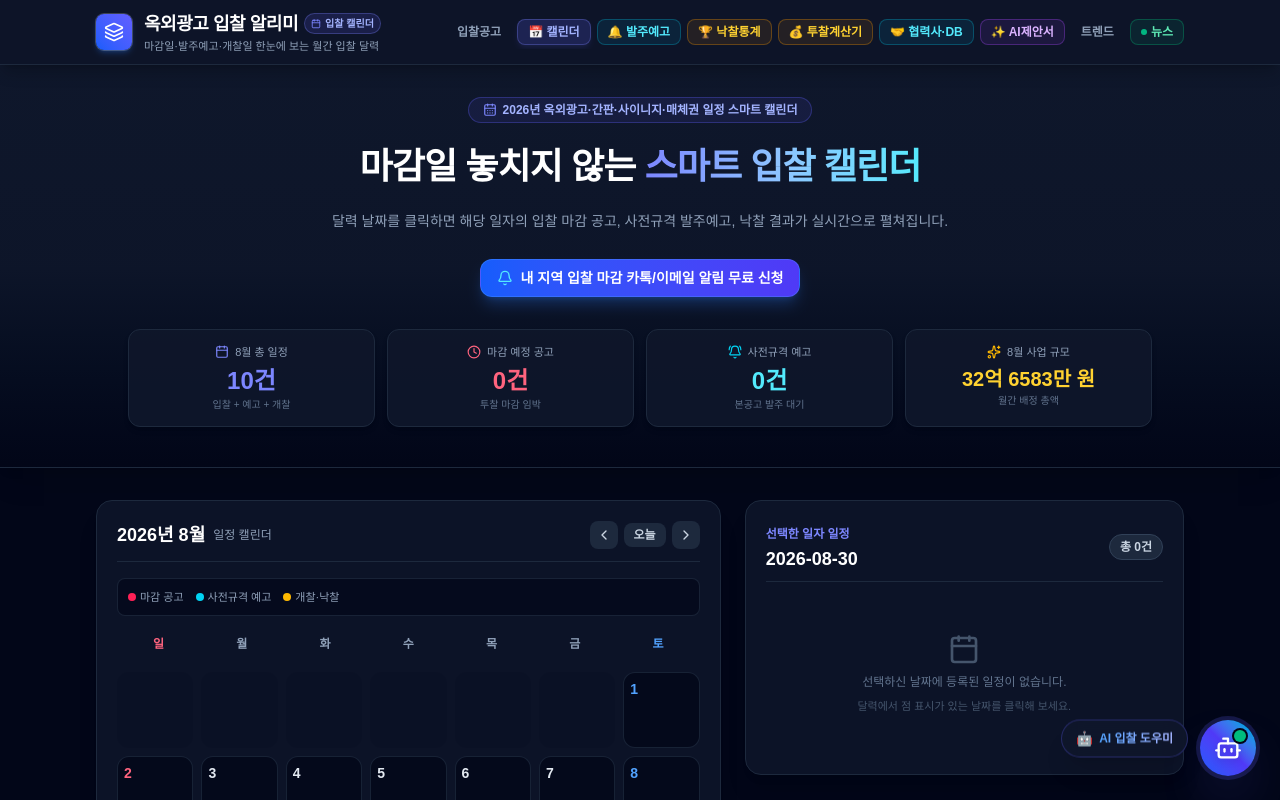
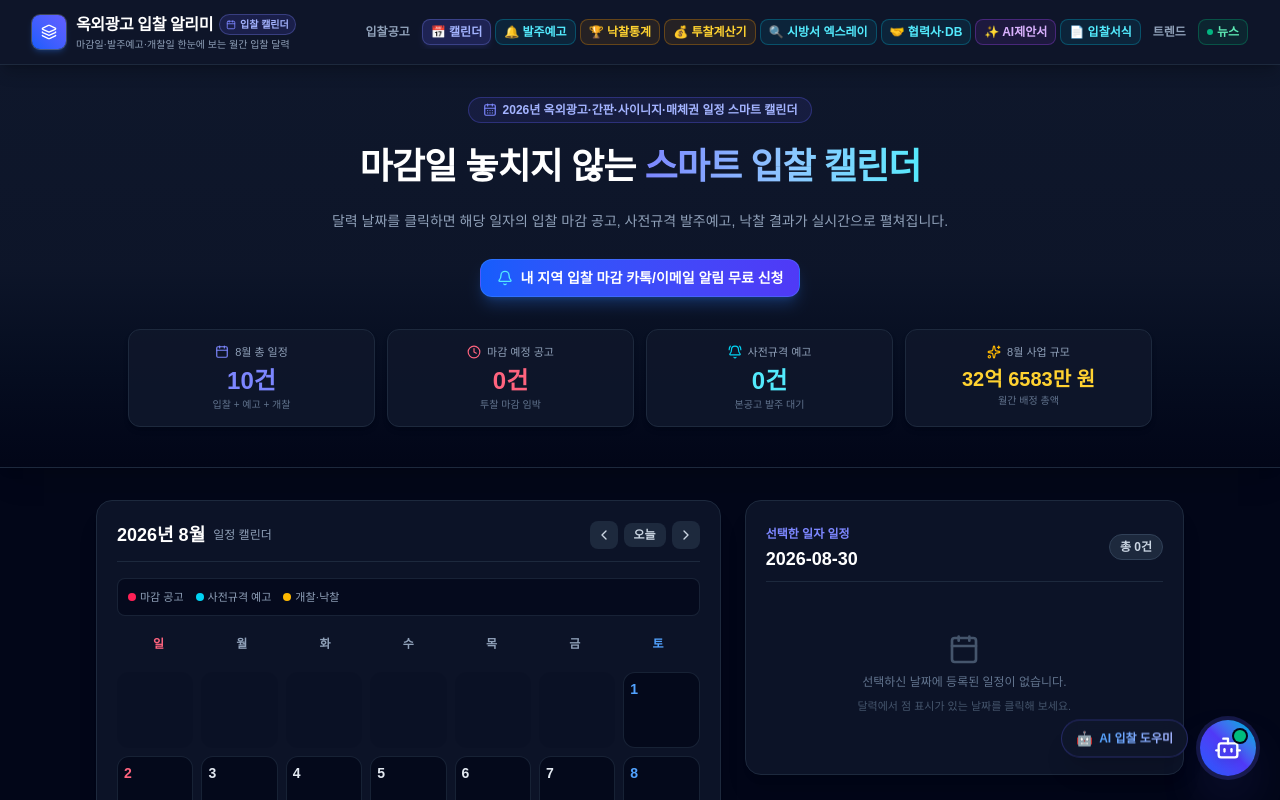
Before and after one commit to parkyoung07/ad-bids-info, a Next.js app: page /calendar in a window 1280 px wide. Shown: the top 800 px of the page. Built offline with nearby package versions, Linux system fonts and the light colour scheme.

Commit message:
fix(ui): prevent right-side navigation text cutoff and ensure full visibility of bid menus and tooltips

```diff
--- a/public/data/news.json
+++ b/public/data/news.json
@@ -1,5 +1,5 @@
 {
-  "updatedAt": "2026-09-02T00:10:54.434Z",
+  "updatedAt": "2026-09-02T00:22:46.120Z",
   "totalCount": 6,
   "isLiveApi": false,
   "categories": [
--- a/src/app/bids/[id]/page.tsx
+++ b/src/app/bids/[id]/page.tsx
@@ -112,76 +112,88 @@ export default async function BidDetailPage({ params }: PageProps) {
   return (
     <div className="min-h-screen bg-slate-950 text-slate-100 flex flex-col selection:bg-blue-500 selection:text-white">
       {/* 상단 네비게이션 헤더 */}
-      <header className="sticky top-0 z-40 bg-slate-900/90 backdrop-blur-md border-b border-slate-800 shadow-md">
-        <div className="max-w-6xl mx-auto px-4 sm:px-6 lg:px-8">
-          <div className="flex items-center justify-between h-14 sm:h-16">
+      <header className="sticky top-0 z-40 bg-slate-900/95 backdrop-blur-md border-b border-slate-800 shadow-md">
+        <div className="max-w-7xl mx-auto px-3 sm:px-6 lg:px-8">
+          <div className="flex items-center justify-between h-14 sm:h-16 gap-2">
             <Link
               href="/"
-              className="flex items-center space-x-2.5 sm:space-x-3 text-white hover:text-blue-400 transition-colors shrink-0"
+              className="flex items-center space-x-2 sm:space-x-2.5 text-white hover:text-blue-400 transition-colors shrink-0 group"
             >
-              <div className="w-8 h-8 sm:w-9 sm:h-9 rounded-lg bg-gradient-to-tr from-blue-600 to-indigo-500 flex items-center justify-center shadow-md shadow-blue-500/25 ring-1 ring-white/20 shrink-0">
-                <Layers className="w-4 h-4 sm:w-5 sm:h-5 text-white" />
+              <div className="w-8 h-8 sm:w-8.5 sm:h-8.5 rounded-lg bg-gradient-to-tr from-blue-600 to-indigo-500 flex items-center justify-center shadow-md shadow-blue-500/25 ring-1 ring-white/20 group-hover:scale-105 transition-transform shrink-0">
+                <Layers className="w-4 h-4 text-white" />
               </div>
               <div className="whitespace-nowrap">
-                <span className="font-bold text-base sm:text-lg tracking-tight">
+                <span className="font-bold text-sm sm:text-base tracking-tight">
                   옥외광고 입찰 알리미
                 </span>
               </div>
             </Link>
 
-            <div className="flex items-center gap-2 sm:gap-3 overflow-x-auto scrollbar-none py-1">
-              <nav className="flex items-center gap-1 sm:gap-1.5 shrink-0">
+            <div className="flex items-center gap-1.5 overflow-x-auto scrollbar-none py-1">
+              <nav className="flex items-center gap-1 shrink-0">
                 <Link
                   href="/"
-                  className="whitespace-nowrap px-2.5 py-1 rounded-lg text-xs font-semibold text-slate-400 hover:text-white hover:bg-slate-800 transition-colors"
+                  className="whitespace-nowrap px-2 py-1 rounded-lg text-[11px] sm:text-xs font-semibold text-slate-400 hover:text-white hover:bg-slate-800 transition-colors"
                 >
                   입찰공고
                 </Link>
                 <Link
                   href="/calendar"
-                  className="whitespace-nowrap px-2.5 py-1 rounded-lg text-xs font-semibold text-indigo-300 hover:text-indigo-200 hover:bg-slate-800 transition-all border border-indigo-500/30 bg-indigo-500/10"
+                  className="whitespace-nowrap px-2 py-1 rounded-lg text-[11px] sm:text-xs font-semibold text-indigo-300 hover:text-indigo-200 hover:bg-slate-800 transition-all border border-indigo-500/30 bg-indigo-500/10"
                 >
                   📅 캘린더
                 </Link>
                 <Link
                   href="/prespec"
-                  className="whitespace-nowrap px-2.5 py-1 rounded-lg text-xs font-semibold text-cyan-300 hover:text-cyan-200 hover:bg-slate-800 transition-all border border-cyan-500/30 bg-cyan-500/10"
+                  className="whitespace-nowrap px-2 py-1 rounded-lg text-[11px] sm:text-xs font-semibold text-cyan-300 hover:text-cyan-200 hover:bg-slate-800 transition-all border border-cyan-500/30 bg-cyan-500/10"
                 >
                   🔔 발주예고
                 </Link>
                 <Link
                   href="/results"
-                  className="whitespace-nowrap px-2.5 py-1 rounded-lg text-xs font-semibold text-amber-300 hover:text-amber-200 hover:bg-slate-800 transition-all border border-amber-500/30 bg-amber-500/10"
+                  className="whitespace-nowrap px-2 py-1 rounded-lg text-[11px] sm:text-xs font-semibold text-amber-300 hover:text-amber-200 hover:bg-slate-800 transition-all border border-amber-500/30 bg-amber-500/10"
                 >
                   🏆 낙찰통계
                 </Link>
                 <Link
                   href="/calculator"
-                  className="whitespace-nowrap px-2.5 py-1 rounded-lg text-xs font-semibold text-amber-300 hover:text-amber-200 hover:bg-slate-800 transition-all border border-amber-500/30 bg-amber-500/10"
+                  className="whitespace-nowrap px-2 py-1 rounded-lg text-[11px] sm:text-xs font-semibold text-amber-300 hover:text-amber-200 hover:bg-slate-800 transition-all border border-amber-500/30 bg-amber-500/10"
                 >
                   💰 투찰계산기
                 </Link>
                 <Link
+                  href="/spec-xray"
+                  className="whitespace-nowrap px-2 py-1 rounded-lg text-[11px] sm:text-xs font-semibold text-cyan-300 hover:text-cyan-200 hover:bg-slate-800 transition-all border border-cyan-500/30 bg-cyan-500/10"
+                >
+                  🔍 시방서 엑스레이
+                </Link>
+                <Link
                   href="/partners"
-                  className="whitespace-nowrap px-2.5 py-1 rounded-lg text-xs font-semibold text-cyan-300 hover:text-cyan-200 hover:bg-slate-800 transition-all border border-cyan-500/30 bg-cyan-500/10"
+                  className="whitespace-nowrap px-2 py-1 rounded-lg text-[11px] sm:text-xs font-semibold text-cyan-300 hover:text-cyan-200 hover:bg-slate-800 transition-all border border-cyan-500/30 bg-cyan-500/10"
                 >
                   🤝 협력사·DB
                 </Link>
                 <Link
                   href="/proposal"
-                  className="whitespace-nowrap px-2.5 py-1 rounded-lg text-xs font-semibold text-purple-300 hover:text-purple-200 hover:bg-slate-800 transition-all border border-purple-500/30 bg-purple-500/10"
+                  className="whitespace-nowrap px-2 py-1 rounded-lg text-[11px] sm:text-xs font-semibold text-purple-300 hover:text-purple-200 hover:bg-slate-800 transition-all border border-purple-500/30 bg-purple-500/10"
                 >
                   ✨ AI제안서
                 </Link>
                 <Link
+                  href="/forms"
+                  className="whitespace-nowrap px-2 py-1 rounded-lg text-[11px] sm:text-xs font-semibold text-cyan-300 hover:text-cyan-200 hover:bg-slate-800 transition-all border border-cyan-500/30 bg-cyan-500/10"
+                >
+                  📄 입찰서식
+                </Link>
+                <Link
                   href="/blog"
-                  className="whitespace-nowrap px-2.5 py-1 rounded-lg text-xs font-semibold text-slate-400 hover:text-white hover:bg-slate-800 transition-colors"
+                  className="whitespace-nowrap px-2 py-1 rounded-lg text-[11px] sm:text-xs font-semibold text-slate-400 hover:text-white hover:bg-slate-800 transition-colors"
                 >
                   트렌드
                 </Link>
                 <Link
                   href="/news"
-                  className="whitespace-nowrap px-2.5 py-1 rounded-lg text-xs font-bold text-emerald-300 hover:text-emerald-200 hover:bg-slate-800 transition-all border border-emerald-500/30 bg-emerald-500/10 flex items-center gap-1"
+                  className="whitespace-nowrap px-2 py-1 rounded-lg text-[11px] sm:text-xs font-bold text-emerald-300 hover:text-emerald-200 hover:bg-slate-800 transition-all border border-emerald-500/30 bg-emerald-500/10 flex items-center gap-1"
                 >
                   <span className="w-1.5 h-1.5 rounded-full bg-emerald-400 animate-pulse"></span>
                   뉴스
@@ -190,10 +202,10 @@ export default async function BidDetailPage({ params }: PageProps) {
 
               <Link
                 href="/"
-                className="whitespace-nowrap inline-flex items-center gap-1.5 text-xs font-semibold text-slate-300 hover:text-white bg-slate-800 hover:bg-slate-700 px-3 py-1.5 rounded-xl border border-slate-700 transition-colors shrink-0"
+                className="whitespace-nowrap inline-flex items-center gap-1 text-xs font-semibold text-slate-300 hover:text-white bg-slate-800 hover:bg-slate-700 px-2.5 py-1 rounded-lg border border-slate-700 transition-colors shrink-0"
               >
                 <ArrowLeft className="w-3.5 h-3.5" />
-                <span>목록으로</span>
+                <span>목록</span>
               </Link>
             </div>
           </div>
--- a/src/app/calendar/page.tsx
+++ b/src/app/calendar/page.tsx
@@ -259,82 +259,94 @@ export default function CalendarPage() {
   return (
     <div className="flex flex-col min-h-screen bg-slate-950 text-slate-100 selection:bg-blue-500 selection:text-white">
       {/* 상단 네비게이션 헤더 */}
-      <header className="sticky top-0 z-40 bg-slate-900/90 backdrop-blur-md border-b border-slate-800 shadow-lg shadow-black/20">
-        <div className="max-w-6xl mx-auto px-4 sm:px-6 lg:px-8">
-          <div className="flex items-center justify-between h-14 sm:h-16">
-            <Link href="/" className="flex items-center space-x-2.5 sm:space-x-3 group shrink-0">
-              <div className="w-8 h-8 sm:w-9 sm:h-9 rounded-lg bg-gradient-to-tr from-blue-600 to-indigo-500 flex items-center justify-center shadow-md shadow-blue-500/25 ring-1 ring-white/20 group-hover:scale-105 transition-transform shrink-0">
-                <Layers className="w-4 h-4 sm:w-5 sm:h-5 text-white" />
+      <header className="sticky top-0 z-40 bg-slate-900/95 backdrop-blur-md border-b border-slate-800 shadow-lg shadow-black/20">
+        <div className="max-w-7xl mx-auto px-3 sm:px-6 lg:px-8">
+          <div className="flex items-center justify-between h-14 sm:h-16 gap-2">
+            <Link href="/" className="flex items-center space-x-2 sm:space-x-2.5 group shrink-0">
+              <div className="w-8 h-8 sm:w-8.5 sm:h-8.5 rounded-lg bg-gradient-to-tr from-blue-600 to-indigo-500 flex items-center justify-center shadow-md shadow-blue-500/25 ring-1 ring-white/20 group-hover:scale-105 transition-transform shrink-0">
+                <Layers className="w-4 h-4 text-white" />
               </div>
               <div className="whitespace-nowrap">
                 <div className="flex items-center gap-1.5">
-                  <span className="text-base sm:text-lg font-bold tracking-tight text-white group-hover:text-blue-400 transition-colors">
+                  <span className="text-sm sm:text-base font-bold tracking-tight text-white group-hover:text-blue-400 transition-colors">
                     옥외광고 입찰 알리미
                   </span>
-                  <span className="inline-flex items-center gap-1 text-[10px] font-bold px-1.5 py-0.5 rounded-full bg-indigo-500/15 text-indigo-300 border border-indigo-400/30">
+                  <span className="inline-flex items-center gap-1 text-[9px] sm:text-[10px] font-bold px-1.5 py-0.5 rounded-full bg-indigo-500/15 text-indigo-300 border border-indigo-400/30">
                     <CalendarIcon className="w-2.5 h-2.5 text-indigo-400" />
                     입찰 캘린더
                   </span>
                 </div>
-                <p className="text-[11px] text-slate-400 hidden sm:block">
+                <p className="text-[10px] text-slate-400 hidden xl:block">
                   마감일·발주예고·개찰일 한눈에 보는 월간 입찰 달력
                 </p>
               </div>
             </Link>
 
-            <div className="flex items-center gap-2 sm:gap-3 overflow-x-auto scrollbar-none py-1">
-              <nav className="flex items-center gap-1 sm:gap-1.5 shrink-0">
+            <div className="flex items-center gap-1.5 overflow-x-auto scrollbar-none py-1">
+              <nav className="flex items-center gap-1 shrink-0">
                 <Link
                   href="/"
-                  className="whitespace-nowrap px-2.5 py-1 rounded-lg text-xs font-semibold text-slate-400 hover:text-white hover:bg-slate-800 transition-all"
+                  className="whitespace-nowrap px-2 py-1 rounded-lg text-[11px] sm:text-xs font-semibold text-slate-400 hover:text-white hover:bg-slate-800 transition-all"
                 >
                   입찰공고
                 </Link>
                 <Link
                   href="/calendar"
-                  className="whitespace-nowrap px-2.5 py-1 rounded-lg text-xs font-bold bg-indigo-500/20 text-indigo-300 border border-indigo-400/30 shadow-md shadow-indigo-500/10"
+                  className="whitespace-nowrap px-2 py-1 rounded-lg text-[11px] sm:text-xs font-bold bg-indigo-500/20 text-indigo-300 border border-indigo-400/30 shadow-md shadow-indigo-500/10"
                 >
                   📅 캘린더
                 </Link>
                 <Link
                   href="/prespec"
-                  className="whitespace-nowrap px-2.5 py-1 rounded-lg text-xs font-semibold text-cyan-300 hover:text-cyan-200 hover:bg-slate-800 transition-all border border-cyan-500/30 bg-cyan-500/10"
+                  className="whitespace-nowrap px-2 py-1 rounded-lg text-[11px] sm:text-xs font-semibold text-cyan-300 hover:text-cyan-200 hover:bg-slate-800 transition-all border border-cyan-500/30 bg-cyan-500/10"
                 >
                   🔔 발주예고
                 </Link>
                 <Link
                   href="/results"
-                  className="whitespace-nowrap px-2.5 py-1 rounded-lg text-xs font-semibold text-amber-300 hover:text-amber-200 hover:bg-slate-800 transition-all border border-amber-500/30 bg-amber-500/10"
+                  className="whitespace-nowrap px-2 py-1 rounded-lg text-[11px] sm:text-xs font-semibold text-amber-300 hover:text-amber-200 hover:bg-slate-800 transition-all border border-amber-500/30 bg-amber-500/10"
                 >
                   🏆 낙찰통계
                 </Link>
                 <Link
                   href="/calculator"
-                  className="whitespace-nowrap px-2.5 py-1 rounded-lg text-xs font-semibold text-amber-300 hover:text-amber-200 hover:bg-slate-800 transition-all border border-amber-500/30 bg-amber-500/10"
+                  className="whitespace-nowrap px-2 py-1 rounded-lg text-[11px] sm:text-xs font-semibold text-amber-300 hover:text-amber-200 hover:bg-slate-800 transition-all border border-amber-500/30 bg-amber-500/10"
                 >
                   💰 투찰계산기
                 </Link>
                 <Link
+                  href="/spec-xray"
+                  className="whitespace-nowrap px-2 py-1 rounded-lg text-[11px] sm:text-xs font-semibold text-cyan-300 hover:text-cyan-200 hover:bg-slate-800 transition-all border border-cyan-500/30 bg-cyan-500/10"
+                >
+                  🔍 시방서 엑스레이
+                </Link>
+                <Link
                   href="/partners"
-                  className="whitespace-nowrap px-2.5 py-1 rounded-lg text-xs font-semibold text-cyan-300 hover:text-cyan-200 hover:bg-slate-800 transition-all border border-cyan-500/30 bg-cyan-500/10"
+                  className="whitespace-nowrap px-2 py-1 rounded-lg text-[11px] sm:text-xs font-semibold text-cyan-300 hover:text-cyan-200 hover:bg-slate-800 transition-all border border-cyan-500/30 bg-cyan-500/10"
                 >
                   🤝 협력사·DB
                 </Link>
                 <Link
                   href="/proposal"
-                  className="whitespace-nowrap px-2.5 py-1 rounded-lg text-xs font-semibold text-purple-300 hover:text-purple-200 hover:bg-slate-800 transition-all border border-purple-500/30 bg-purple-500/10"
+                  className="whitespace-nowrap px-2 py-1 rounded-lg text-[11px] sm:text-xs font-semibold text-purple-300 hover:text-purple-200 hover:bg-slate-800 transition-all border border-purple-500/30 bg-purple-500/10"
                 >
                   ✨ AI제안서
                 </Link>
                 <Link
+                  href="/forms"
+                  className="whitespace-nowrap px-2 py-1 rounded-lg text-[11px] sm:text-xs font-semibold text-cyan-300 hover:text-cyan-200 hover:bg-slate-800 transition-all border border-cyan-500/30 bg-cyan-500/10"
+                >
+                  📄 입찰서식
+                </Link>
+                <Link
                   href="/blog"
-                  className="whitespace-nowrap px-2.5 py-1 rounded-lg text-xs font-semibold text-slate-400 hover:text-white hover:bg-slate-800 transition-all"
+                  className="whitespace-nowrap px-2 py-1 rounded-lg text-[11px] sm:text-xs font-semibold text-slate-400 hover:text-white hover:bg-slate-800 transition-all"
                 >
                   트렌드
                 </Link>
                 <Link
                   href="/news"
-                  className="whitespace-nowrap px-2.5 py-1 rounded-lg text-xs font-bold text-emerald-300 hover:text-emerald-200 hover:bg-slate-800 transition-all border border-emerald-500/30 bg-emerald-500/10 flex items-center gap-1"
+                  className="whitespace-nowrap px-2 py-1 rounded-lg text-[11px] sm:text-xs font-bold text-emerald-300 hover:text-emerald-200 hover:bg-slate-800 transition-all border border-emerald-500/30 bg-emerald-500/10 flex items-center gap-1"
                 >
                   <span className="w-1.5 h-1.5 rounded-full bg-emerald-400 animate-pulse"></span>
                   뉴스
--- a/src/components/Chatbot.tsx
+++ b/src/components/Chatbot.tsx
@@ -295,9 +295,9 @@ export default function Chatbot() {
       {/* 1. 플로팅 챗봇 버튼 */}
       <div className="fixed bottom-5 right-5 sm:bottom-6 sm:right-6 z-50 flex items-center gap-3">
         {!isOpen && (
-          <div className="hidden sm:flex items-center gap-1.5 bg-slate-900/95 backdrop-blur-md text-white text-xs font-medium px-3.5 py-2 rounded-full shadow-xl border border-indigo-500/30 animate-bounce">
-            <span className="text-sm">🤖</span>
-            <span className="bg-gradient-to-r from-blue-400 to-indigo-300 bg-clip-text text-transparent font-semibold">
+          <div className="hidden sm:flex items-center gap-1.5 bg-slate-900/95 backdrop-blur-md text-white text-xs font-medium px-3.5 py-2 rounded-full shadow-xl border border-indigo-500/30 animate-bounce whitespace-nowrap shrink-0 select-none">
+            <span className="text-sm shrink-0">🤖</span>
+            <span className="bg-gradient-to-r from-blue-400 to-indigo-300 bg-clip-text text-transparent font-semibold whitespace-nowrap">
               AI 입찰 도우미
             </span>
           </div>
```
Also changed, not shown: public/data/search-index.json (+18 -0 lines), src/app/page.tsx (+25 -25 lines).
